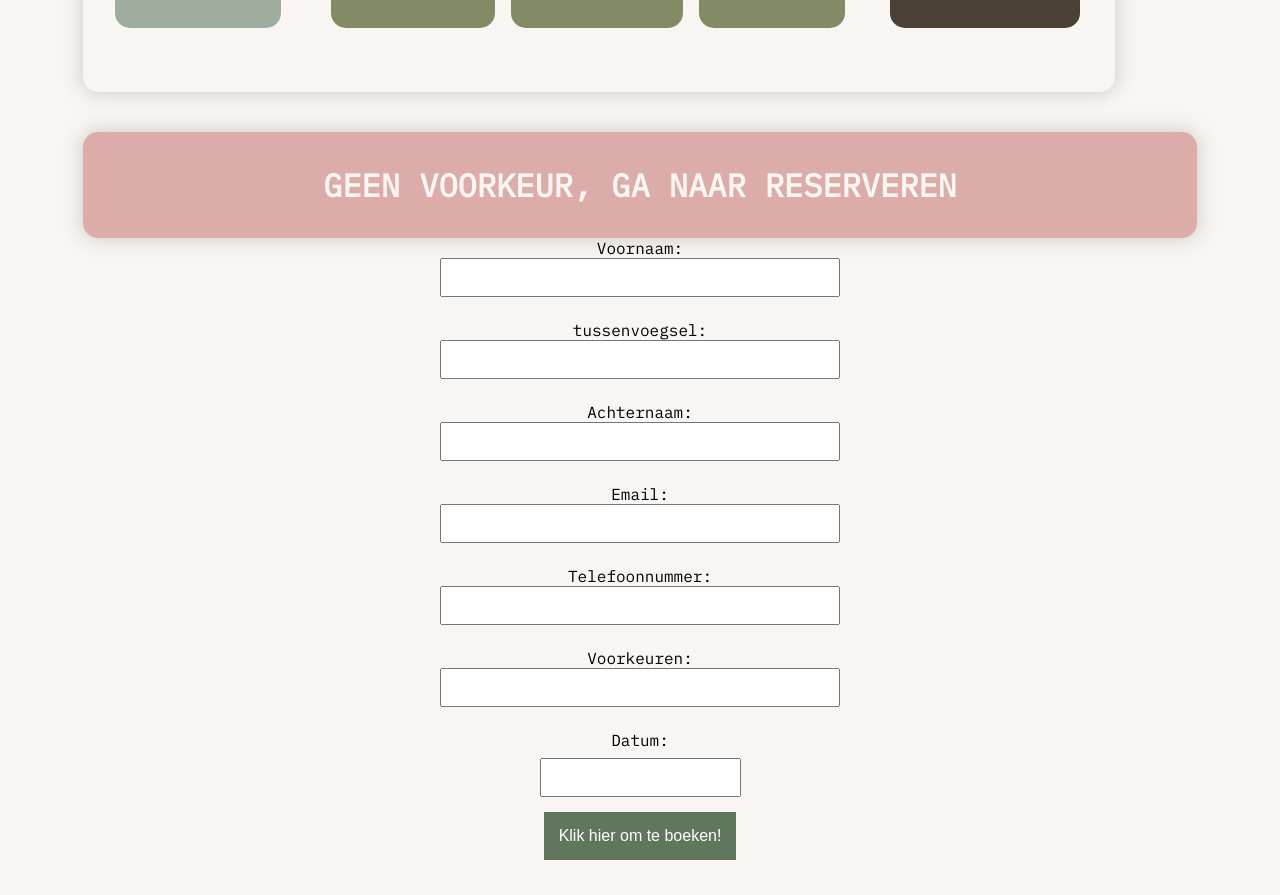
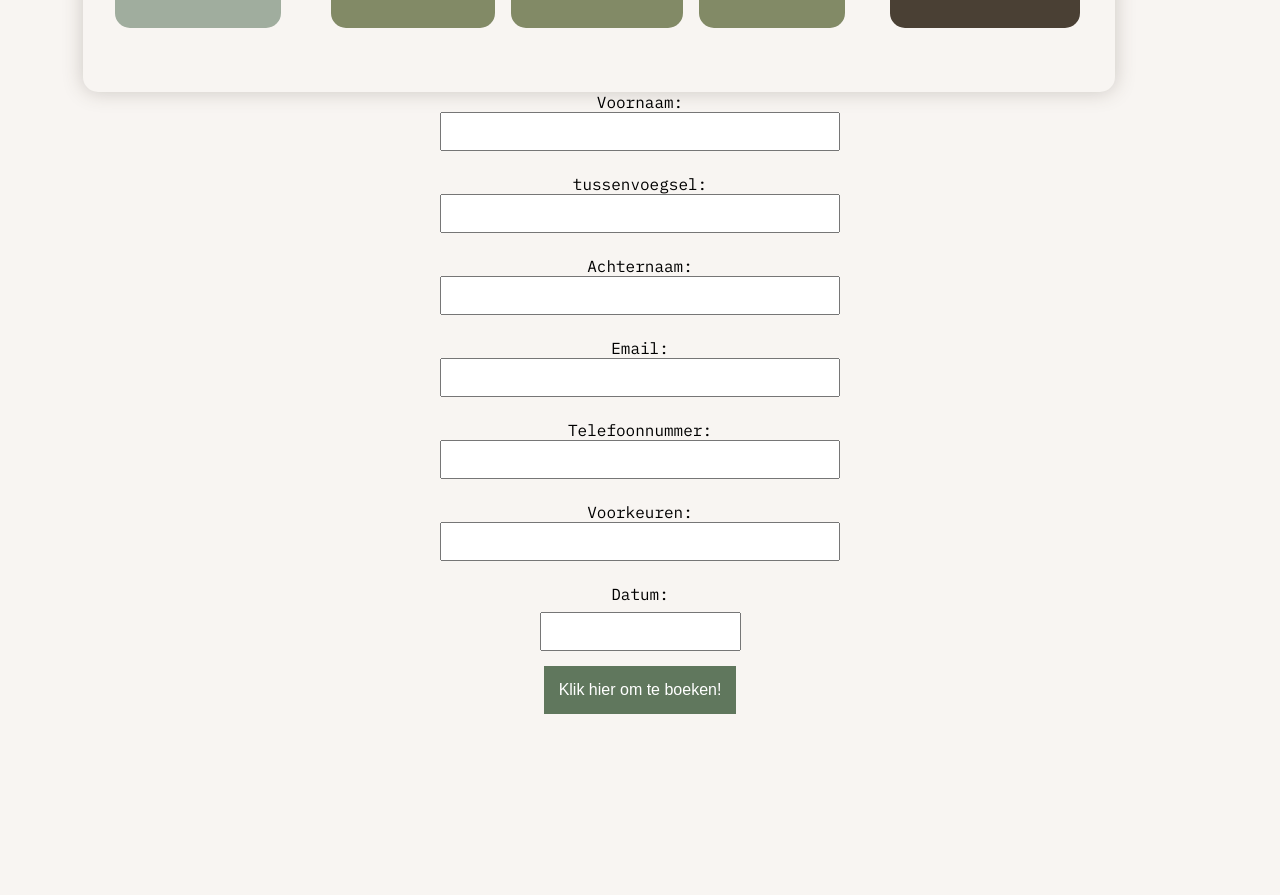
Before and after one commit to LaulensW/BertsBoerenCamping, a React (Vite) app in the folder BertsBoerenCamping/: page /booking in a window 1280 px wide. Shown: the part 1620-2515 px from the top of the page. After the commit the page ends 2369 px from the top, so only its background shows below. Built offline with nearby package versions, Linux system fonts and the light colour scheme.

Commit message:
knop verwijderd

```diff
--- a/BertsBoerenCamping/src/components/BookingPlattegrond.css
+++ b/BertsBoerenCamping/src/components/BookingPlattegrond.css
@@ -59,21 +59,3 @@
     font-weight: var(--font-weight-semibold);
     color: var(--neutral-color);
 }
-.button-reserveren{
-    background-color: var(--Button-color);
-    color: var(--neutral-color);
-    box-shadow: 0px 0px 20px rgba(74, 64, 52, 0.25);
-    font-weight: var(--font-weight-semibold);
-    font-family: 'IBM Plex Mono', monospace;
-    font-size: 32px;
-    margin-top: 40px;
-    padding: 32px 0;
-    width: 100%;
-    border-radius: 15px;
-    border: none;
-    cursor: pointer;
-    transition: background-color ease-in 0.3s;
-}
-.button-reserveren:hover{
-    background-color: #B07D78;
-}
--- a/BertsBoerenCamping/src/components/BookingPlattegrond.jsx
+++ b/BertsBoerenCamping/src/components/BookingPlattegrond.jsx
@@ -41,7 +41,6 @@ const BookingPlattegrond = () => {
                 </div>
             </div>
         </div>
-        <button className="button-reserveren">GEEN VOORKEUR, GA NAAR RESERVEREN</button>
         </>
     )
 };
```
